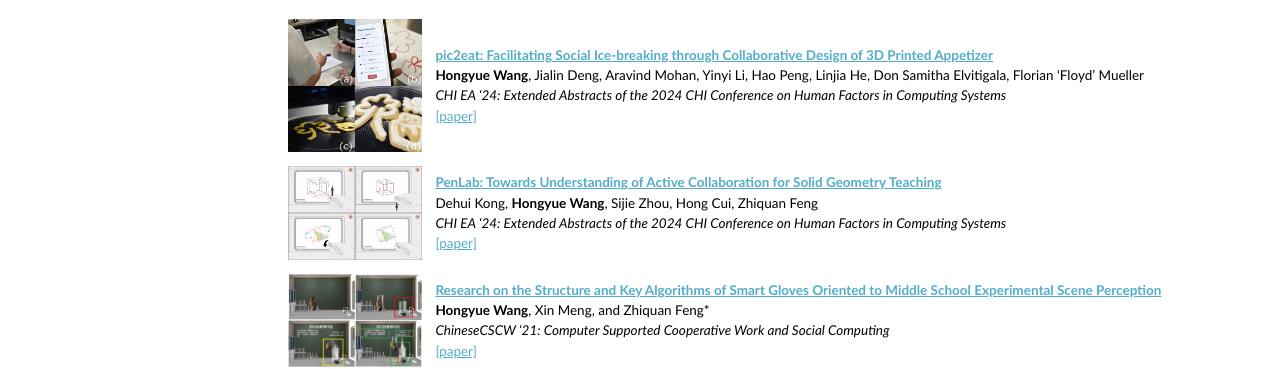
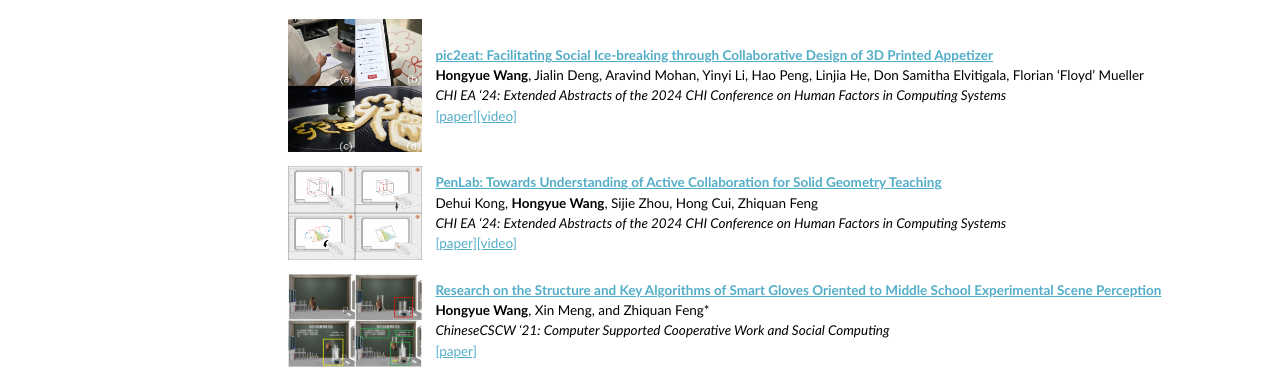
Before and after one commit to hongyue-howard-wang/hongyue-howard-wang.github.io, a Jekyll site: the page built from _pages/publications.md, in a window 1280 px wide and 900 px high. Shown: the part 158-527 px from the top of the window. Built offline with Jekyll 4.4.1, drawn with Linux system fonts in a browser that asks for light colours; nearby versions of some CDN libraries.

Commit message:
Update publications.md

```diff
--- a/_pages/publications.md
+++ b/_pages/publications.md
@@ -19,12 +19,12 @@ author_profile: false
 
 <tr>
 <td style="border: none;" markdown="span"><img src="/images/pic2eat2.jpg" width="250"></td>
-<td markdown="span" style="border: none; text-align:justify"><a href="https://doi.org/10.1145/3613905.3651082" target="_blank">**pic2eat: Facilitating Social Ice-breaking through Collaborative Design of 3D Printed Appetizer**</a><br>**Hongyue Wang**, Jialin Deng, Aravind Mohan, Yinyi Li, Hao Peng, Linjia He, Don Samitha Elvitigala, Florian 'Floyd' Mueller<br>*CHI EA '24: Extended Abstracts of the 2024 CHI Conference on Human Factors in Computing Systems*<br><a href="../files/pic2eat.pdf" target="_blank">[paper]</a></td>
+<td markdown="span" style="border: none; text-align:justify"><a href="https://doi.org/10.1145/3613905.3651082" target="_blank">**pic2eat: Facilitating Social Ice-breaking through Collaborative Design of 3D Printed Appetizer**</a><br>**Hongyue Wang**, Jialin Deng, Aravind Mohan, Yinyi Li, Hao Peng, Linjia He, Don Samitha Elvitigala, Florian 'Floyd' Mueller<br>*CHI EA '24: Extended Abstracts of the 2024 CHI Conference on Human Factors in Computing Systems*<br><a href="../files/pic2eat.pdf" target="_blank">[paper]</a><a href="https://www.youtube.com/watch?v=d0GZcocqnV0" target="_blank">[video]</a></td>
 </tr>
 
 <tr>
 <td style="border: none;"><img src="/images/penlab2.jpg" width="250"></td>
-<td markdown="span" style="border: none; text-align:justify"><a href="https://dl.acm.org/doi/10.1145/3613905.3650789" target="_blank">**PenLab: Towards Understanding of Active Collaboration for Solid Geometry Teaching**</a><br>Dehui Kong, **Hongyue Wang**, Sijie Zhou, Hong Cui, Zhiquan Feng<br>*CHI EA '24: Extended Abstracts of the 2024 CHI Conference on Human Factors in Computing Systems*<br><a href="../files/penlab.pdf" target="_blank">[paper]</a></td>
+<td markdown="span" style="border: none; text-align:justify"><a href="https://dl.acm.org/doi/10.1145/3613905.3650789" target="_blank">**PenLab: Towards Understanding of Active Collaboration for Solid Geometry Teaching**</a><br>Dehui Kong, **Hongyue Wang**, Sijie Zhou, Hong Cui, Zhiquan Feng<br>*CHI EA '24: Extended Abstracts of the 2024 CHI Conference on Human Factors in Computing Systems*<br><a href="../files/penlab.pdf" target="_blank">[paper]</a><a href="https://www.youtube.com/watch?v=KzXrsdY8Xhw" target="_blank">[video]</a></td>
 </tr>
 
 <tr>
```
